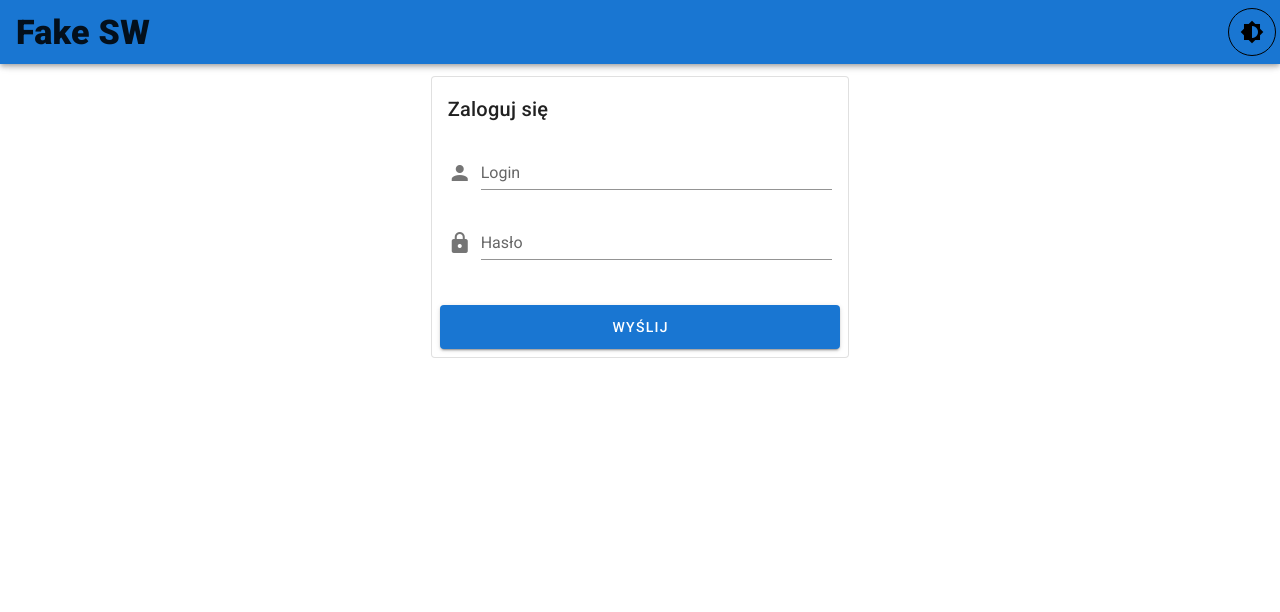
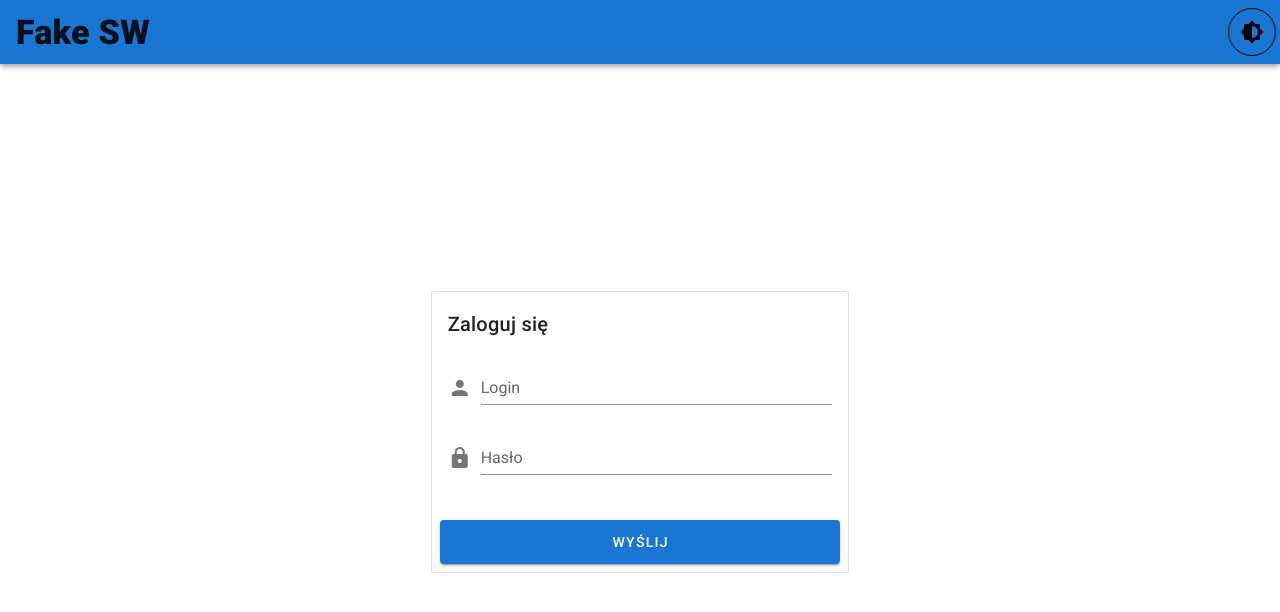
Before and after one commit to km2442/FakeSW, a Vue app: page /#/login in a window 1280 px wide. Shown: the top 612 px of the page. Built offline with nearby package versions, Linux system fonts and the light colour scheme.

Commit message:
Fixed centering

```diff
--- a/src/components/Index.vue
+++ b/src/components/Index.vue
@@ -1,5 +1,4 @@
 <template>
-  <div>
   <v-container fluid fill-height>
     <v-layout align-center justify-center>
       <v-flex xs12 sm8 md6 lg4>
@@ -34,19 +33,13 @@
           </v-alert>
           <v-card-actions>
             <v-hover v-slot:default="{ hover }">
-                <v-btn
-                  large
-                  block
-                  :color="hover ? 'success' : 'primary'"
-                  @click="loginUser()"
-                >Wyślij</v-btn>
+              <v-btn large block :color="hover ? 'success' : 'primary'" @click="loginUser()">Wyślij</v-btn>
             </v-hover>
           </v-card-actions>
         </v-card>
       </v-flex>
     </v-layout>
   </v-container>
-  </div>
 </template>
 
 <script>
```
Lines whose indentation alone changed are shown as unchanged.
